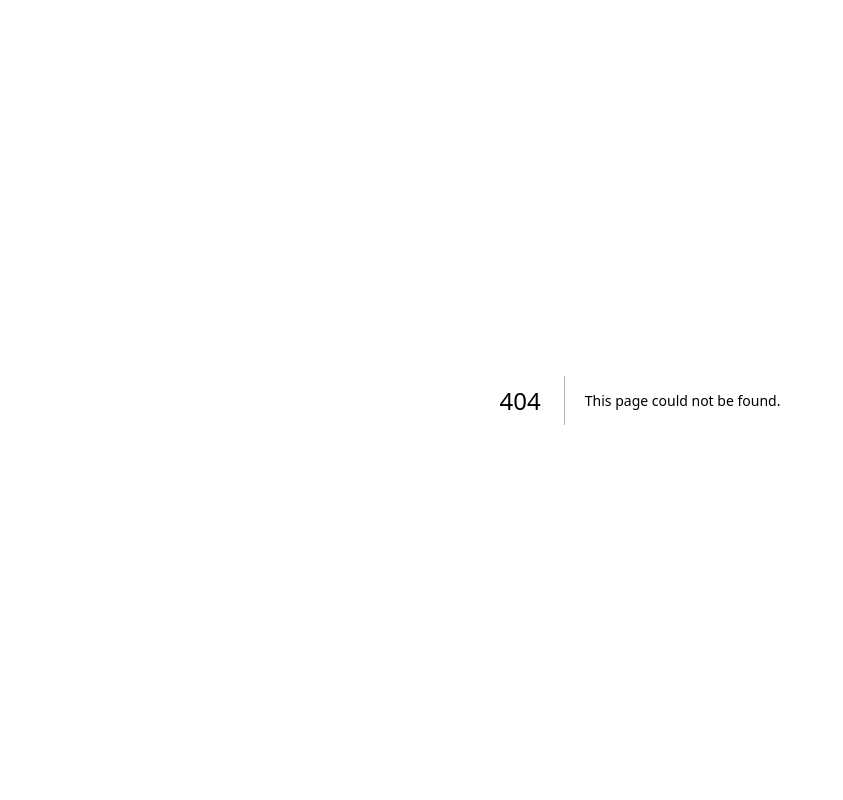
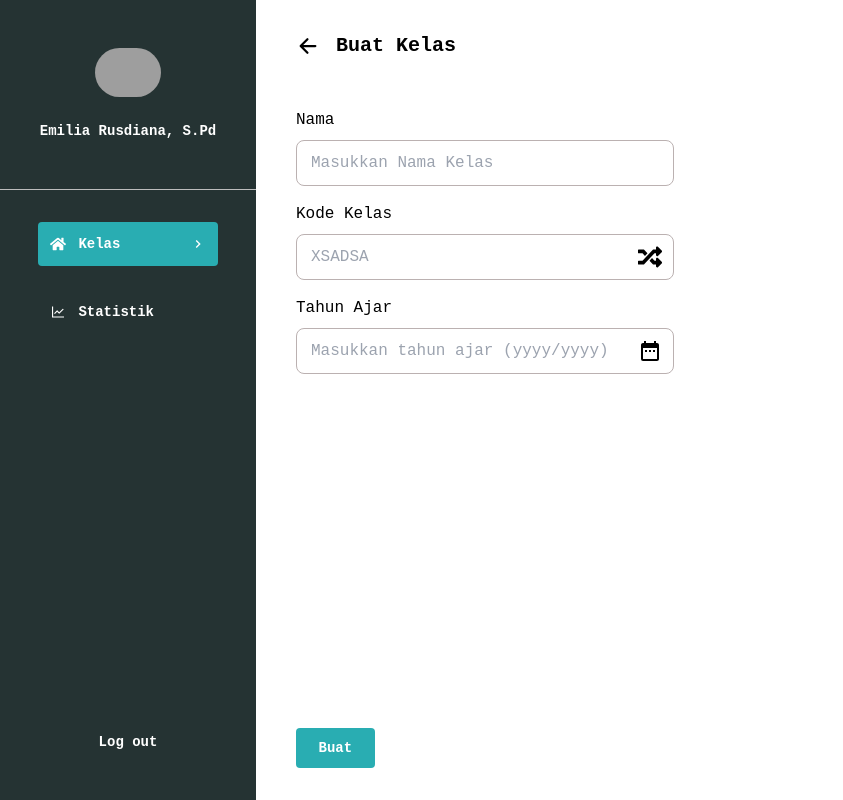
Before and after one commit to heintzz/frontend-edu-disaster, a Next.js app: page /guru/dashboard/buatKelas in a window 1280 px wide. Before the commit this address had no page. Shown: the whole page, without its empty margins (0-843 px from the left). Built offline with nearby package versions, Linux system fonts and the light colour scheme; grey boxes are pictures that could not be loaded; a web font is replaced by a local one.

Commit message:
feat: add dashboard guru (undone)

```diff
--- /dev/null
+++ b/app/guru/dashboard/buatKelas/page.jsx
@@ -0,0 +1,93 @@
+'use client'
+
+import NavbarGuru from '@/components/NavbarGuru';
+import React, { useState } from 'react';
+import { IoArrowBackOutline } from 'react-icons/io5';
+import { FaRandom } from 'react-icons/fa';
+import { MdDateRange } from 'react-icons/md';
+import { useRouter } from 'next/navigation';
+
+const Page = () => {
+    const [inputValue, setInputValue] = useState('');
+
+    const generateRandomString = () => {
+        const characters = 'ABCDEFGHIJKLMNOPQRSTUVWXYZ';
+        let result = '';
+        for (let i = 0; i < 6; i++) {
+            const randomIndex = Math.floor(Math.random() * characters.length);
+            result += characters[randomIndex];
+        }
+        return result;
+    };
+
+    const handleRandomString = () => {
+        const randomString = generateRandomString();
+        setInputValue(randomString);
+    };
+
+    const router = useRouter();
+
+    const handleDashboard = () => {
+        router.push('/guru/dashboard');
+    };
+
+    return (
+        <div className='w-screen h-screen flex'>
+            <NavbarGuru />
+            <div className='w-4/5 px-[5vh] py-[4vh] flex flex-col justify-between'>
+                <div className='flex flex-col gap-12'>
+                    <div className='flex gap-4 items-center'>
+                        <IoArrowBackOutline
+                            size={24}
+                            color='black'
+                        />
+                        <button className='font-kumbh font-semibold text-xl' onClick={handleDashboard}>Buat Kelas</button>
+                    </div>
+                    <div className='flex flex-col gap-4'>
+                        <div className='flex flex-col gap-2'>
+                            <p className='font-kumbh font-medium'>Nama</p>
+                            <input
+                                className='w-2/5 border border-[#BBB1B1] rounded-lg px-[14px] py-[10px] text-[#BBB1B1] font-kumbh font-medium focus:outline-none'
+                                type="text"
+                                placeholder="Masukkan Nama Kelas"
+                            />
+                        </div>
+                        <div className='flex flex-col gap-2'>
+                            <p className='font-kumbh font-medium'>Kode Kelas</p>
+                            <div className='relative w-2/5'>
+                                <input
+                                    className='w-full relative z-[0] border border-[#BBB1B1] rounded-lg px-[14px] py-[10px] text-[#BBB1B1] font-kumbh font-medium focus:outline-none pr-10'
+                                    type="text"
+                                    placeholder="XSADSA"
+                                    value={inputValue}
+                                    onChange={(e) => setInputValue(e.target.value)}
+                                />
+                                <FaRandom
+                                    size={24}
+                                    className='absolute right-3 top-1/2 transform -translate-y-1/2 cursor-pointer'
+                                    onClick={handleRandomString}
+                                />
+                            </div>
+                        </div>
+                        <div className='flex flex-col gap-2'>
+                            <p className='font-kumbh font-medium'>Tahun Ajar</p>
+                            <div className='relative w-2/5'>
+                                <input
+                                    className='w-full relative z-[0] border border-[#BBB1B1] rounded-lg px-[14px] py-[10px] text-[#BBB1B1] font-kumbh font-medium focus:outline-none pr-10'
+                                    type="text"
+                                    placeholder="Masukkan tahun ajar (yyyy/yyyy)"
+                                />
+                                <MdDateRange size={24} className='absolute right-3 top-1/2 transform -translate-y-1/2' />
+                            </div>
+                        </div>
+                    </div>
+                </div>
+                <button className='w-1/12 rounded px-[8px] py-[10px] bg-[#29ADB2]'>
+                    <p className='font-kumbh font-semibold text-sm text-center text-white'>Buat</p>
+                </button>
+            </div>
+        </div>
+    );
+}
+
+export default Page;
--- /dev/null
+++ b/app/guru/dashboard/page.jsx
@@ -0,0 +1,35 @@
+'use client'
+
+import NavbarGuru from '@/components/NavbarGuru';
+import React from 'react';
+import { useRouter } from 'next/navigation';
+import { MdSearch } from 'react-icons/md';
+
+const Page = () => {
+    const router = useRouter();
+
+    const handleBuatKelas = () => {
+        router.push('/guru/dashboard/buatKelas');
+    };
+
+    return (
+        <div className='w-screen h-screen flex'>
+            <NavbarGuru />
+            <div className='w-4/5 px-[5vh] py-[4vh] flex flex-col gap-12'>
+                <button className='w-[10%] rounded px-[8px] py-[10px] bg-[#29ADB2]' onClick={handleBuatKelas}>
+                    <p className='font-kumbh font-semibold text-sm text-center text-white'>Buat Kelas</p>
+                </button>
+                <div className='w-full flex gap-4 items-center rounded-md bg-[#E0E0E0] p-3'>
+                    <MdSearch size={20} color='gray' />
+                    <input
+                        type="text"
+                        placeholder="Cari pengguna berdasarkan nama/email"
+                        className="font-kumbh font-medium text-sm text-[#8A8A8A] bg-transparent border-none outline-none flex-1"
+                    />
+                </div>
+            </div>
+        </div>
+    );
+}
+
+export default Page;
--- /dev/null
+++ b/app/guru/statistik/page.jsx
@@ -0,0 +1,31 @@
+'use client'
+
+import NavbarGuru from '@/components/NavbarGuru';
+import React from 'react';
+import { IoArrowBackOutline } from 'react-icons/io5';
+import { useRouter } from 'next/navigation';
+
+const Page = () => {
+    const router = useRouter();
+
+    const handleDashboard = () => {
+        router.push('/guru/dashboard');
+    };
+
+    return (
+        <div className='w-screen h-screen flex'>
+            <NavbarGuru />
+            <div className='w-4/5 px-[5vh] py-[4vh] flex flex-col gap-8'>
+                <div className='flex gap-4 items-center'>
+                    <IoArrowBackOutline
+                        size={24}
+                        color='black'
+                    />
+                    <button className='font-kumbh font-semibold text-xl' onClick={handleDashboard}>Statistik Siswa</button>
+                    </div>
+            </div>
+        </div>
+    );
+}
+
+export default Page;
```
